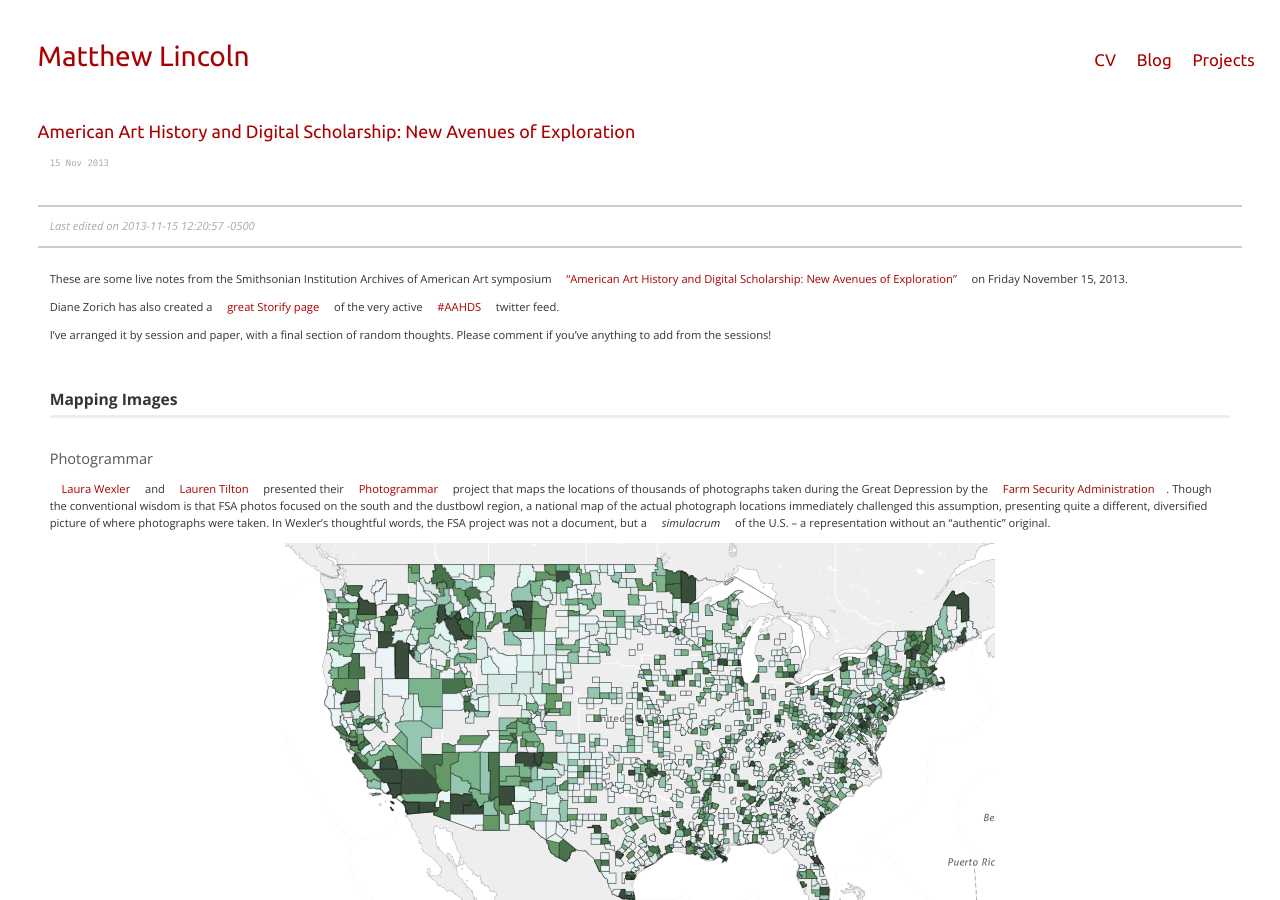
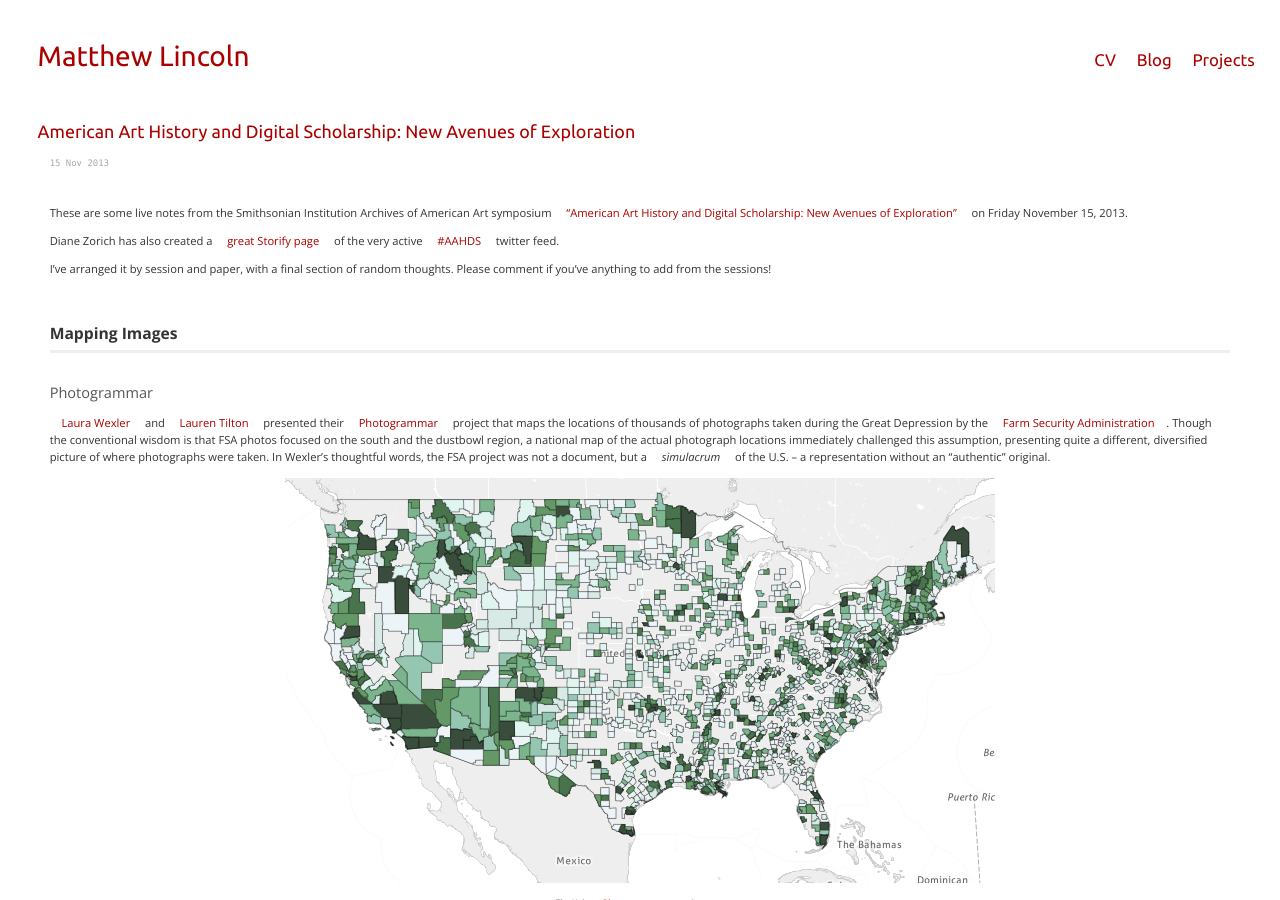
Before and after one commit to mdlincoln/mdlincoln.github.io, a Jekyll site: the page built from _posts/2013-11-15-american-art-history-and-digital-scholarship.md, in a window 1280 px wide and 900 px high. Built offline with Jekyll 4.4.1, drawn with Linux system fonts in a browser that asks for light colours; comment, search, counter and statistics services are not loaded.

Commit message:
Remove liveblog tag from AAA post

```diff
--- a/_posts/2013-11-15-american-art-history-and-digital-scholarship.md
+++ b/_posts/2013-11-15-american-art-history-and-digital-scholarship.md
@@ -7,10 +7,6 @@ tags:
 - Digital Humanities
 - Art History
 ---
-
-<aside>
-<p>Last edited on {{ page.date }}</p>
-</aside>
 
 These are some live notes from the Smithsonian Institution Archives of American Art symposium ["American Art History and Digital Scholarship: New Avenues of Exploration"](http://www.aaa.si.edu/symposium) on Friday November 15, 2013.
 
```
